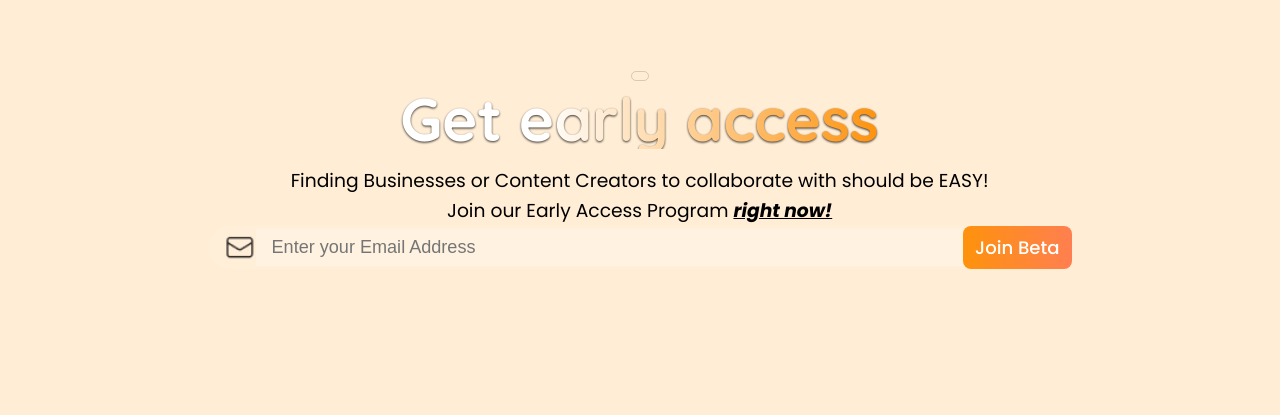
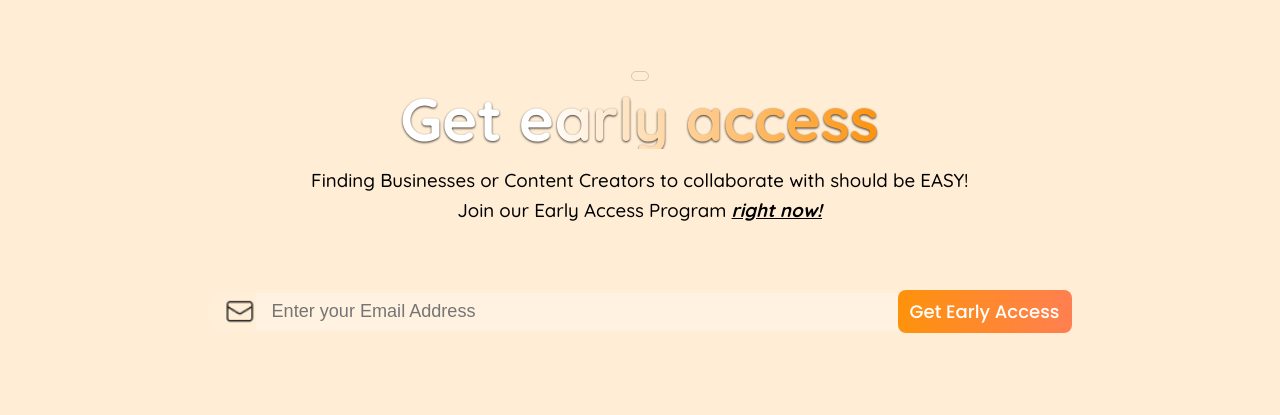
Before and after one commit to Rickvdkommer/CollabMapsWeb, a Next.js app: page /design-v in a window 1280 px wide. Shown: the part 2496-2911 px from the top of the page. Built offline with nearby package versions, Linux system fonts and the light colour scheme; a web font is replaced by a local one.

Commit message:
divcontainer

```diff
--- a/components/divcontainer1.tsx
+++ b/components/divcontainer1.tsx
@@ -5,7 +5,7 @@ import DivheroButtonsHolder from "./divhero-buttons-holder";
 
 const Divcontainer1: NextPage = () => {
   return (
-    <div className="w-full max-w-4xl flex flex-col items-center justify-start sm:pb-[2rem] sm:pr-[2.06rem] sm:pl-[2rem]  gap-[3.63 rem] text-center text-[1.17rem] text-high-contrast-dark font-poppins">
+    <div className="w-full max-w-4xl flex flex-col items-center justify-start sm:pb-[2rem] sm:pr-[2.06rem] sm:pl-[2rem]  gap-[3.63 rem] text-center text-[1.17rem] text-high-contrast-dark font-quicksand">
       <div className=" h-[0.06rem] bg-ghostwhite flex flex-row items-center justify-center py-[0rem] sm:px-[1.25rem]  max-w-full">
         <div className=" w-[26.37rem] relative bg-gray-1100 max-w-full" />
       </div>
@@ -21,9 +21,9 @@ const Divcontainer1: NextPage = () => {
                 <div className="relative leading-[1.87rem] flex items-center">
                   <span>
                     <p className="m-0">{`Finding Businesses or Content Creators to collaborate with should be EASY!`}</p>
-                    <p className="m-0">
+                    <p className="m-0 pb-[4rem]">
                       <span>{`Join our Early Access Program `}</span>
-                      <i className="[text-decoration:underline] font-bold font-poppins">
+                      <i className="[text-decoration:underline] font-bold font-quicksand">
                         right now!
                       </i>
                     </p>
@@ -36,7 +36,7 @@ const Divcontainer1: NextPage = () => {
       </div>
       <FadeInOnScroll>
         <DivheroButtonsHolder
-          joinTheBetaList="Join Beta"
+          joinTheBetaList="Get Early Access"
           propWidth="44.27rem"
         />
       </FadeInOnScroll>
```
